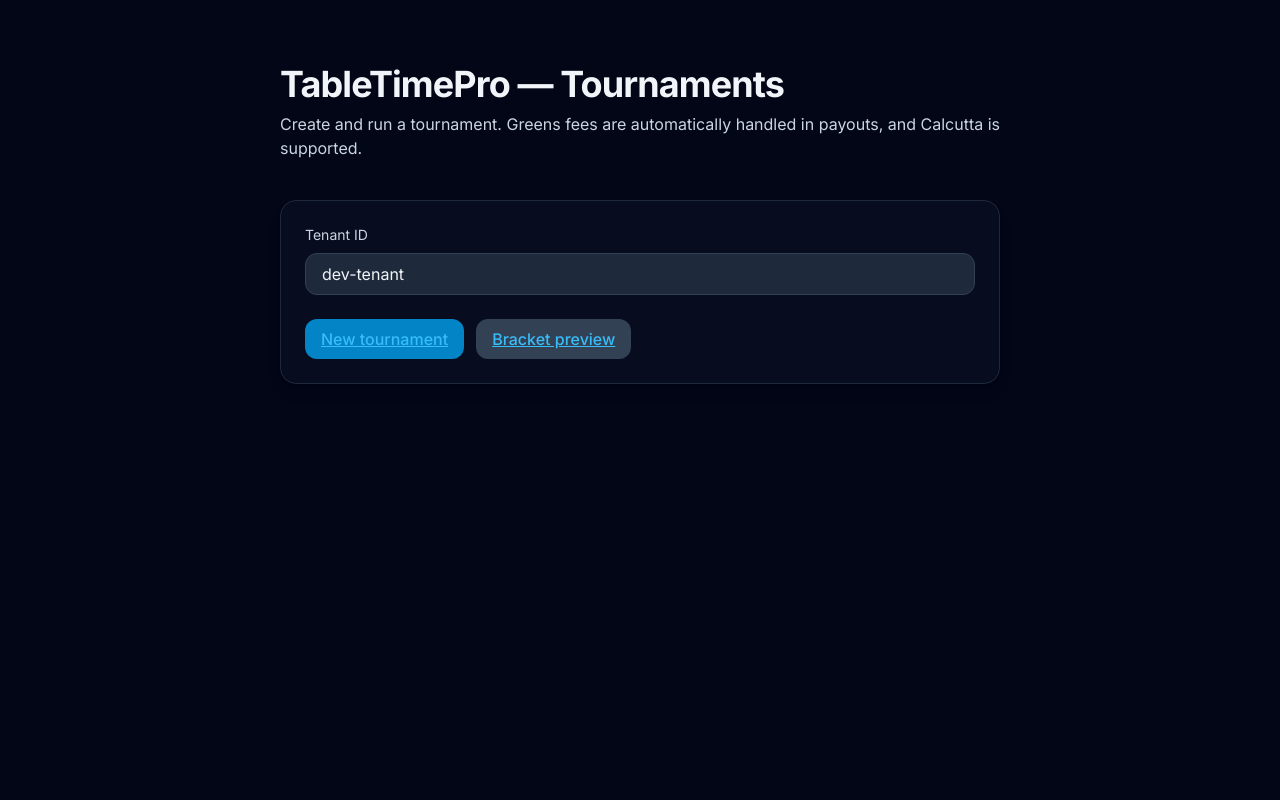
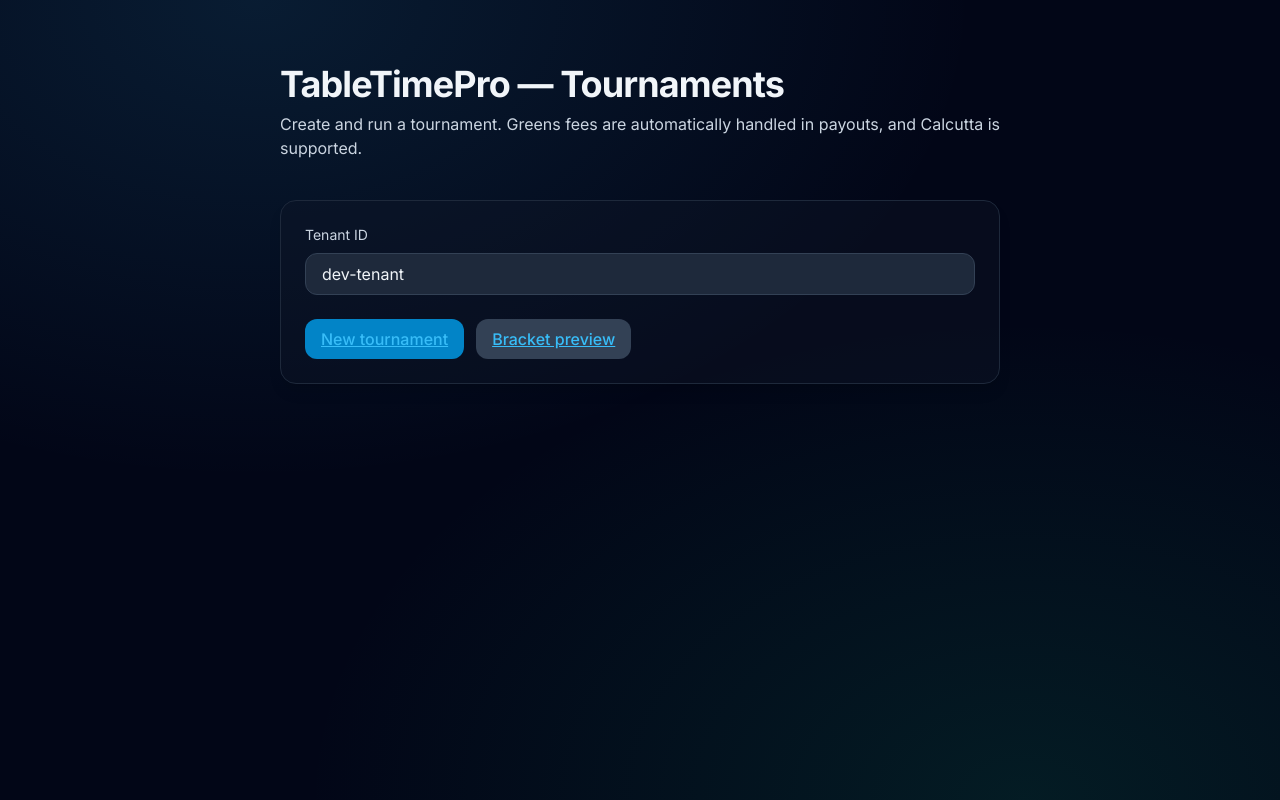
Before and after one commit to 1pocket/tabletimepro-tournaments, a Next.js app in the folder tabletimepro-tournaments/apps/web/: page / in a window 1280 px wide. Built offline with nearby package versions, Linux system fonts and the light colour scheme.

Commit message:
Update globals.css

```diff
--- a/tabletimepro-tournaments/apps/web/app/globals.css
+++ b/tabletimepro-tournaments/apps/web/app/globals.css
@@ -2,7 +2,23 @@
 @tailwind components;
 @tailwind utilities;
 
-/* basic dark theme + readable defaults */
-html, body { height: 100%; }
-body { @apply bg-slate-950 text-slate-100 antialiased; }
-a { @apply text-sky-400 hover:text-sky-300 underline; }
+/* Base theming & TV-friendly background */
+@layer base {
+  html, body { height: 100%; }
+
+  body {
+    @apply text-slate-100 antialiased; /* keep text + smoothing */
+    /* Solid fallback, using Tailwind token */
+    background-color: theme('colors.slate.950');
+    /* Gradient layers */
+    background-image:
+      radial-gradient(1200px 800px at 20% 0%, rgba(56,189,248,0.12), transparent 60%),
+      radial-gradient(1200px 800px at 80% 100%, rgba(16,185,129,0.12), transparent 60%);
+    background-repeat: no-repeat;
+    background-attachment: fixed; /* nice for TV mirrors */
+    background-size: cover;
+    min-height: 100dvh;
+  }
+
+  a { @apply text-sky-400 hover:text-sky-300 underline; }
+}
```
